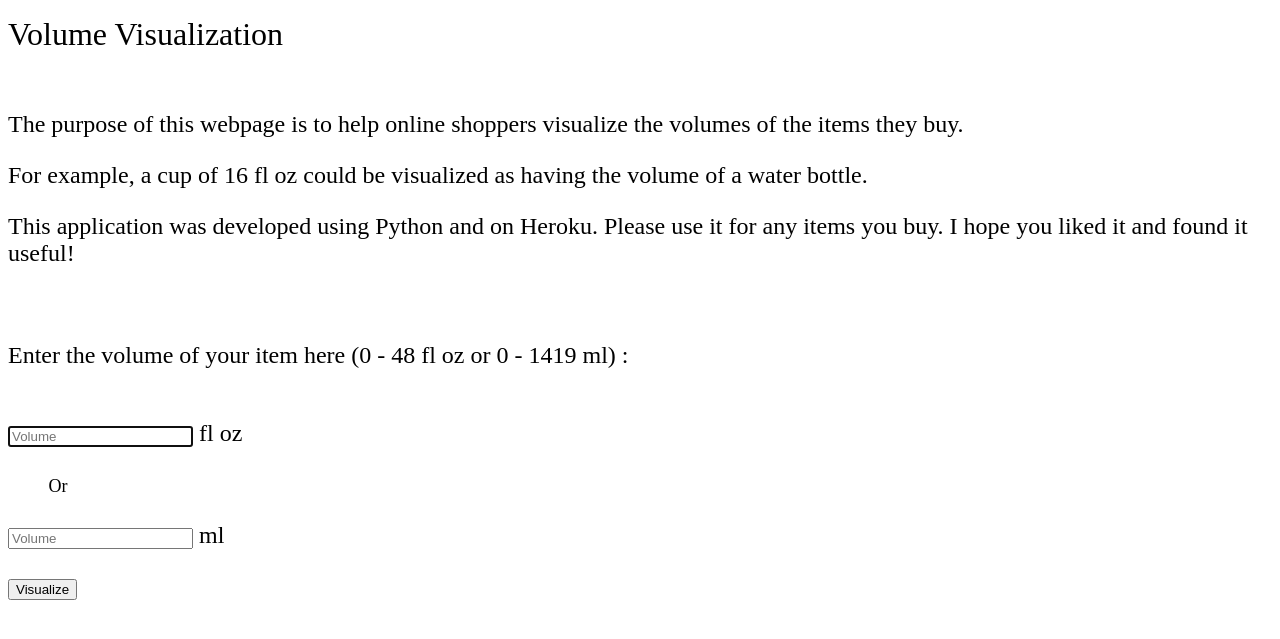
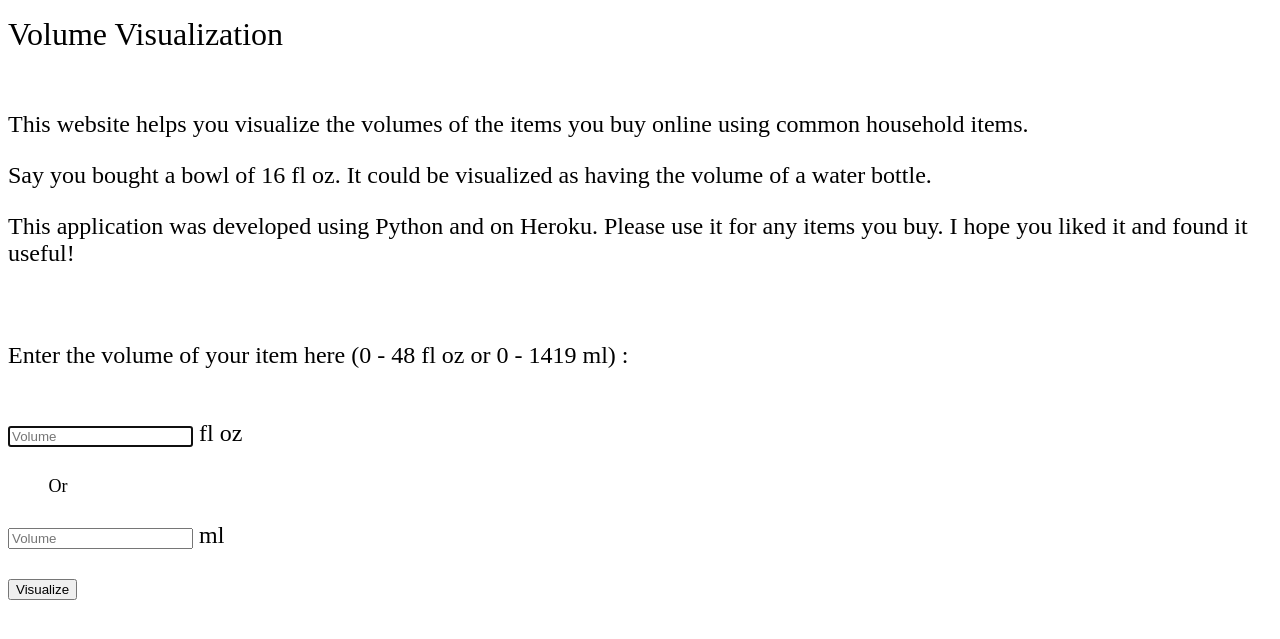
Before and after one commit to antopiaz/vol-viz, a Python web app: template myapp/templates/login.html in a window 1280 px wide. Shown: the top 639 px of the page. Run offline with Jinja, Linux system fonts and the light colour scheme; the template is opened without the code that fills it, so the values that code supplies are empty.

Commit message:
changed wording

```diff
--- a/myapp/templates/login.html
+++ b/myapp/templates/login.html
@@ -9,8 +9,8 @@
         <p><font size="+3"> Volume Visualization </font></p>
         <br>
         <font size="+2">
-        <p>The purpose of this webpage is to help online shoppers visualize the volumes of the items they buy.</p>
-        <p> For example, a cup of 16 fl oz could be visualized as having the volume of a water bottle.</p>
+        <p>This website helps you visualize the volumes of the items you buy online using common household items.</p>
+        <p> Say you bought a bowl of 16 fl oz. It could be visualized as having the volume of a water bottle.</p>
         <p> This application was developed using Python and on Heroku. Please use it for any items you buy. I hope you liked it and found it useful!</p>
         <br>
         <p>Enter the volume of your item here (0 - 48 fl oz or 0 - 1419 ml) :</p>
```
